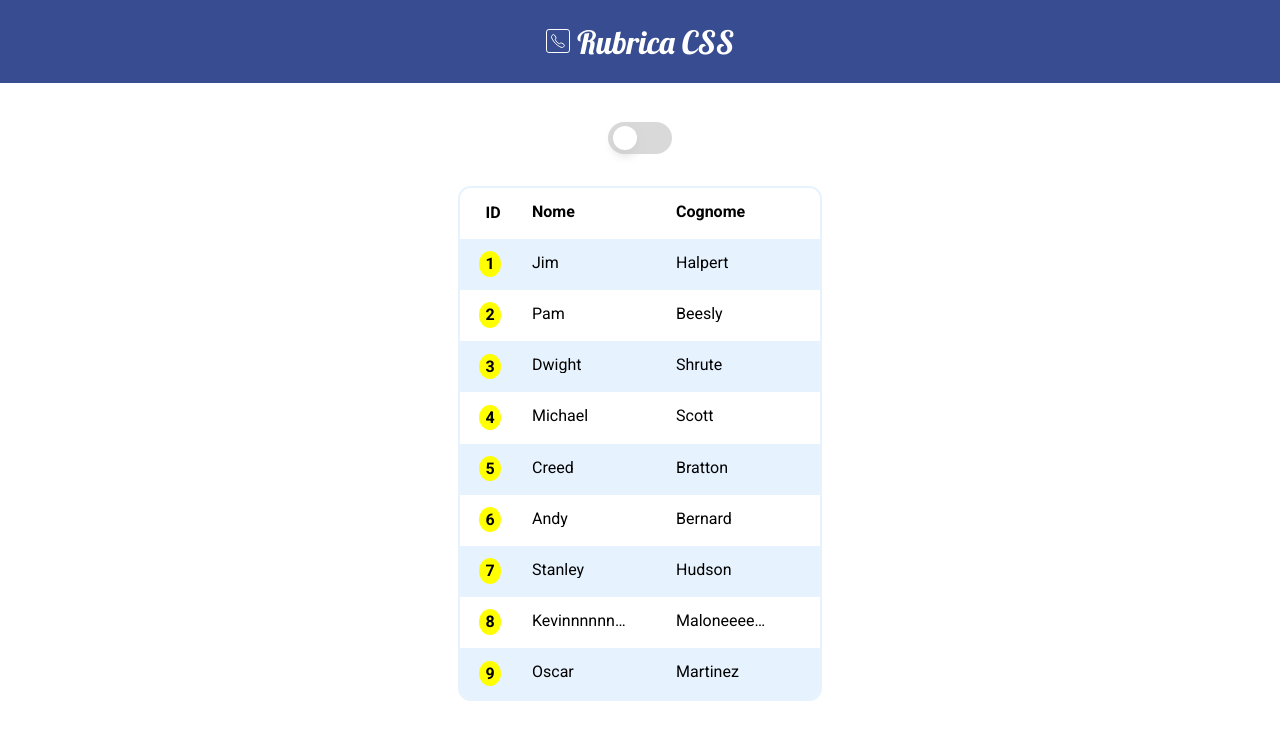
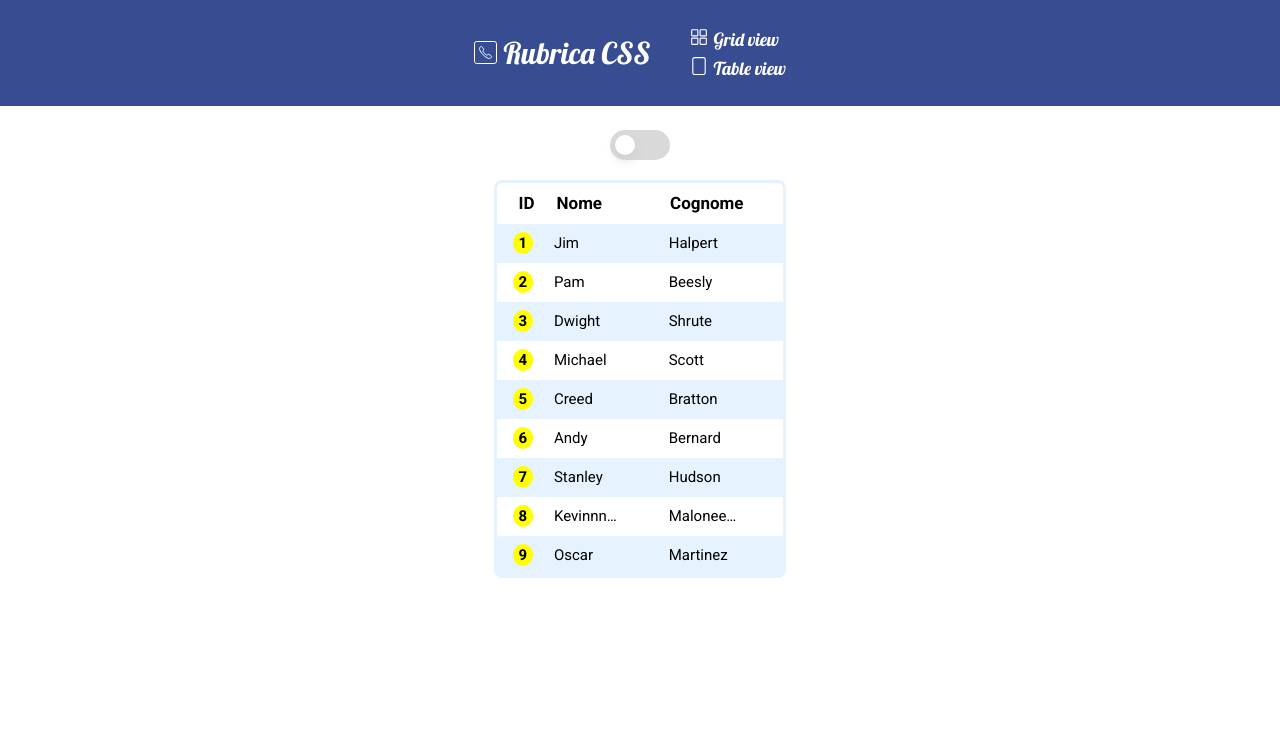
Before and after one commit to MattMgr/rubrica-HTML, a plain HTML site: page html/index.html in a window 1280 px wide. Drawn offline with nearby package versions, Linux system fonts and the light colour scheme.

Commit message:
added menu

```diff
--- a/css/general.css
+++ b/css/general.css
@@ -6,11 +6,16 @@
   box-sizing: border-box;
 }
 
+html {
+  font-size: 10px;
+}
+
 body {
   font-family: "Roboto", sans-serif;
   line-height: 1;
   font-weight: 400;
   background-color: var(--white);
+  font-size: 16px;
 }
 
 header {
@@ -18,20 +23,23 @@ header {
 }
 
 .title {
+  display: flex;
+  align-items: center;
+}
+
+.header {
   background-color: var(--primary-blue);
-  font-size: 1rem;
+  font-size: 1.5rem;
   font-family: "Lobster";
   font-weight: 500;
-  padding: 0.8rem;
+  padding: 2rem;
   display: flex;
-  align-items: center;
   justify-content: center;
-  gap: 1rem;
 }
 
 .icon {
-  font-size: 1rem;
-  padding: 0.2rem;
+  font-size: 1.5rem;
+  padding: 0.3rem;
   color: var(--white);
   border: 1px solid var(--white);
   border-radius: 12%;
@@ -43,6 +51,30 @@ header {
   color: var(--white);
 }
 
+.menu {
+  margin-left: 2rem;
+}
+
+.menu-item {
+  list-style: none;
+  font-size: 1.8rem;
+}
+
+.menu-icon {
+  color: var(--white);
+  font-size: 1.8rem;
+  margin-right: 0.5rem;
+}
+
+.menu-item a {
+  color: var(--white);
+  text-decoration: none;
+}
+
+.menu-item a:hover {
+  color: var(--dark-grey);
+}
+
 main {
   display: flex;
   justify-content: center;
@@ -51,8 +83,8 @@ main {
 .changeTheme {
   margin: 0 auto;
   margin-bottom: 2rem;
-  width: 4rem;
-  height: 2rem;
+  width: 6rem;
+  height: 3rem;
   display: block;
   background-color: var(--dark-grey);
   border-radius: 20px;
@@ -63,9 +95,9 @@ main {
 .changeTheme::before {
   position: absolute;
   left: 5px;
-  top: 4px;
-  width: 1.5rem;
-  height: 1.5rem;
+  top: 5px;
+  width: 2rem;
+  height: 2rem;
   background-color: var(--white);
   content: "";
   border-radius: 50%;
@@ -82,7 +114,7 @@ main {
 }
 
 .changeTheme:has(input:checked)::before {
-  left: 55%;
+  left: 60%;
 }
 
 *:has(input:checked) {
--- a/css/style.css
+++ b/css/style.css
@@ -2,7 +2,7 @@
 @import "/css/--variables.css";
 
 .container {
-  border: 2px solid var(--light-blue);
+  border: 3px solid var(--light-blue);
   border-radius: 0.8rem;
   overflow: hidden;
 }
@@ -14,7 +14,7 @@
 }
 
 .row--head {
-  font-size: 1rem;
+  font-size: 1.7rem;
   font-weight: 700;
 }
 
@@ -25,13 +25,13 @@
 }
 
 .row {
-  font-size: 1rem;
+  font-size: 1.5rem;
   transition: all 0.3s;
 }
 
 .row:hover {
   background-color: var(--yellow);
-  padding: 0.2rem 0;
+  padding: 0.3rem 0;
 }
 
 .odd {
@@ -39,7 +39,7 @@
 }
 
 .cell-id {
-  margin: 1.1rem 1.2rem;
+  margin: 1.2rem 1.6rem;
   font-weight: 700;
 }
 
@@ -49,19 +49,19 @@
 
 span {
   background-color: var(--yellow);
-  padding: 0.2rem 0.4rem;
+  padding: 0.2rem 0.6rem;
   border-radius: 50%;
 }
 
 .cell {
-  margin: 1rem 0;
-  margin-right: 3rem;
-  min-height: 1rem;
+  margin: 1.2rem 0;
+  margin-right: 4rem;
+  min-height: 1.4rem;
   max-height: fit-content;
 }
 
 .cell.long-text {
-  max-width: 6rem;
+  max-width: 7rem;
   overflow: hidden;
 }
 
--- a/html/index.html
+++ b/html/index.html
@@ -17,13 +17,23 @@
     <title>Rubrica</title>
   </head>
   <body>
-    <header class="title">
-      <h1>
-        <a href="/html/grid-view.html"
-          ><ion-icon class="icon" name="call-outline"></ion-icon
-        ></a>
-        <a class="head-link" href="/html/index.html">Rubrica CSS</a>
-      </h1>
+    <header class="header">
+      <div class="title">
+        <h1>
+          <ion-icon class="icon" name="call-outline"></ion-icon>
+          <a class="head-link" href="/html/index.html">Rubrica CSS</a>
+        </h1>
+      </div>
+      <ul class="menu">
+        <li class="menu-item">
+          <ion-icon class="menu-icon" name="grid-outline"></ion-icon
+          ><a href="/html/grid-view.html">Grid view</a>
+        </li>
+        <li class="menu-item">
+          <ion-icon class="menu-icon" name="tablet-portrait-outline"></ion-icon
+          ><a href="/html/index.html">Table view</a>
+        </li>
+      </ul>
     </header>
 
     <label class="changeTheme">
```
Also changed, not shown: css/contacts-style.css (+10 -9 lines), css/grid-view.css (+10 -10 lines), html/contacts/1-jim.html (+17 -7 lines), html/contacts/2-pam.html (+17 -7 lines), html/contacts/3-dwight.html (+17 -7 lines), html/contacts/4-michael.html (+17 -7 lines), html/contacts/5-creed.html (+17 -7 lines), html/contacts/6-andy.html (+17 -7 lines), html/contacts/7-stanley.html (+17 -7 lines), html/contacts/8-kevin.html (+17 -7 lines), html/contacts/9-oscar.html (+17 -7 lines), html/grid-view.html (+17 -7 lines).
